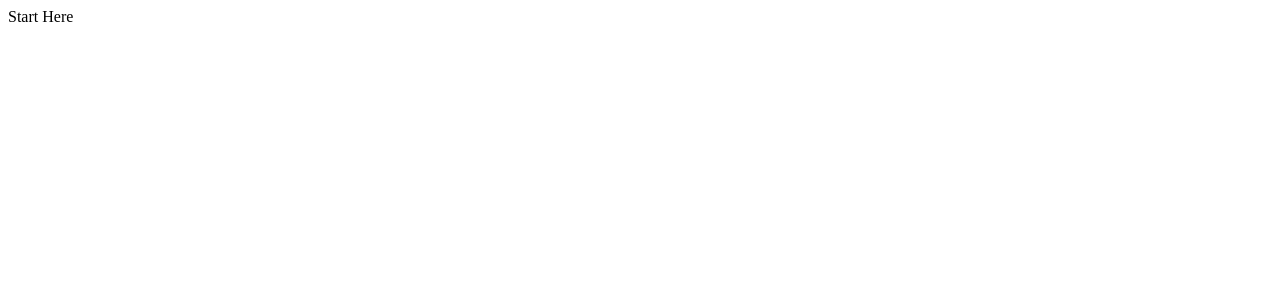
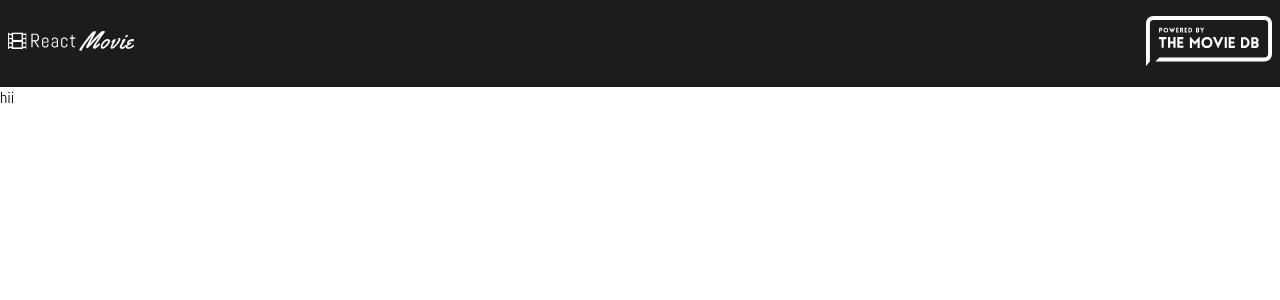
Before and after one commit to sodiqsanusi/react-rmdb, a React (Create React App) app: page / in a window 1280 px wide. Shown: the top 300 px of the page. Built offline with nearby package versions, Linux system fonts and the light colour scheme.

Commit message:
Started with the web app structure and styles

```diff
--- a/src/App.js
+++ b/src/App.js
@@ -1,10 +1,20 @@
 import React from 'react';
+
+// IMPORTING THE GLOBALSTYLES USING STYLED COMONENTS.
+import GlobalStyles from './GlobalStyles'
+// IMPORTING ALL COMPONENTS USED HERE.
+import Header from './components/Header';
+import HomePage from './components/HomePage';
 
 const App = () => {
 
 
   return(
-    <div>Start Here</div>
+    <main id="app">
+      <GlobalStyles />
+      <Header />
+      <HomePage />
+    </main>
   )
 }
 
--- /dev/null
+++ b/src/GlobalStyles.js
@@ -0,0 +1,44 @@
+import { createGlobalStyle} from 'styled-components';
+
+const GlobalStyles = createGlobalStyle`
+:root{
+  --maxWidth: 1280px;
+  --white: #fff;
+  --lightGrey: #eee;
+  --medGrey: #353535;
+  --darkGrey: #1c1c1c;
+  --fontSuperBig: 2.5rem;
+  --fontBig: 1.5rem;
+  --fontMed: 1.2rem;
+  --fontSmall: 1rem,
+}
+
+*{
+   margin: 0;
+   padding: 0;
+   box-sizing: border-box;
+   font-family: 'Abel', sans-serif;
+ }
+
+ body{
+   h1{
+     font-size: 2rem;
+     font-weight: 600;
+     color: var(--white);
+   }
+   h3{
+     font-size: 1.1rem;
+     font-weight: 600;
+   }
+   p{
+     font-size: var(--fontSmall);
+     color: var(--white);
+   }
+ }
+
+ img{
+   width: 100%;
+ }
+`
+
+export default GlobalStyles;
--- /dev/null
+++ b/src/components/Header/HeaderStyles.js
@@ -0,0 +1,30 @@
+import styled from "styled-components";
+
+export const Wrapper = styled.header`
+  background-color: var(--darkGrey);
+  padding: 1em .5em;
+`;
+
+export const Content = styled.div`
+  display: flex;
+  justify-content: space-between;
+  align-items: center;
+  max-width: var(--maxWidth);
+  margin: 0 auto;
+`;
+
+export const LogoImg = styled.div`
+  width: 40%;
+
+  @media (min-width: 700px) {
+    width: 10%;
+  }
+`;
+
+export const TMDBLogoImg = styled.div`
+  width: 30%;
+
+  @media (min-width: 700px) {
+    width: 10%;
+  }
+`;
--- /dev/null
+++ b/src/components/Header/index.js
@@ -0,0 +1,20 @@
+import { Wrapper, Content, LogoImg,TMDBLogoImg } from "./HeaderStyles";
+import RMDBLogo from '../../images/react-movie-logo.svg'
+import TMDBLogo from '../../images/tmdb_logo.svg'
+
+const Header = () => {
+  return (
+    <Wrapper>
+      <Content>
+        <LogoImg>
+          <a href="/"><img src={RMDBLogo} alt="The React Movie web app logo" /></a>
+        </LogoImg>
+        <TMDBLogoImg>
+         <img src={TMDBLogo} alt="The attribution to the movie database" />
+        </TMDBLogoImg>
+      </Content>
+    </Wrapper>
+   );
+}
+
+export default Header;
--- /dev/null
+++ b/src/components/HomePage/index.js
@@ -0,0 +1,19 @@
+
+//IMPORTING THE REACT HOOKS THAT WILL BE USED
+import { useState } from "react";
+// IMPORTING IMAGE URLS ENDPOINTS FROM THE API HCONFIG FILE
+import { POSTER_SIZE,BACKDROP_SIZE, IMAGE_BASE_URL  } from "../../APIFiles/config";
+// IMPORTING A FALLBACK IMAGE FOR THE HOMEPAGE
+import NoImage from '../../images/no_image.jpg'
+
+
+const HomePage = () => {
+
+  return (
+     <main>
+       hii
+     </main>
+   );
+}
+
+export default HomePage;
```
Also changed, not shown: src/APIFiles/API.js (renamed from src/API.js), src/APIFiles/config.js (renamed from src/config.js), src/APIFiles/helpers.js (renamed from src/helpers.js).
